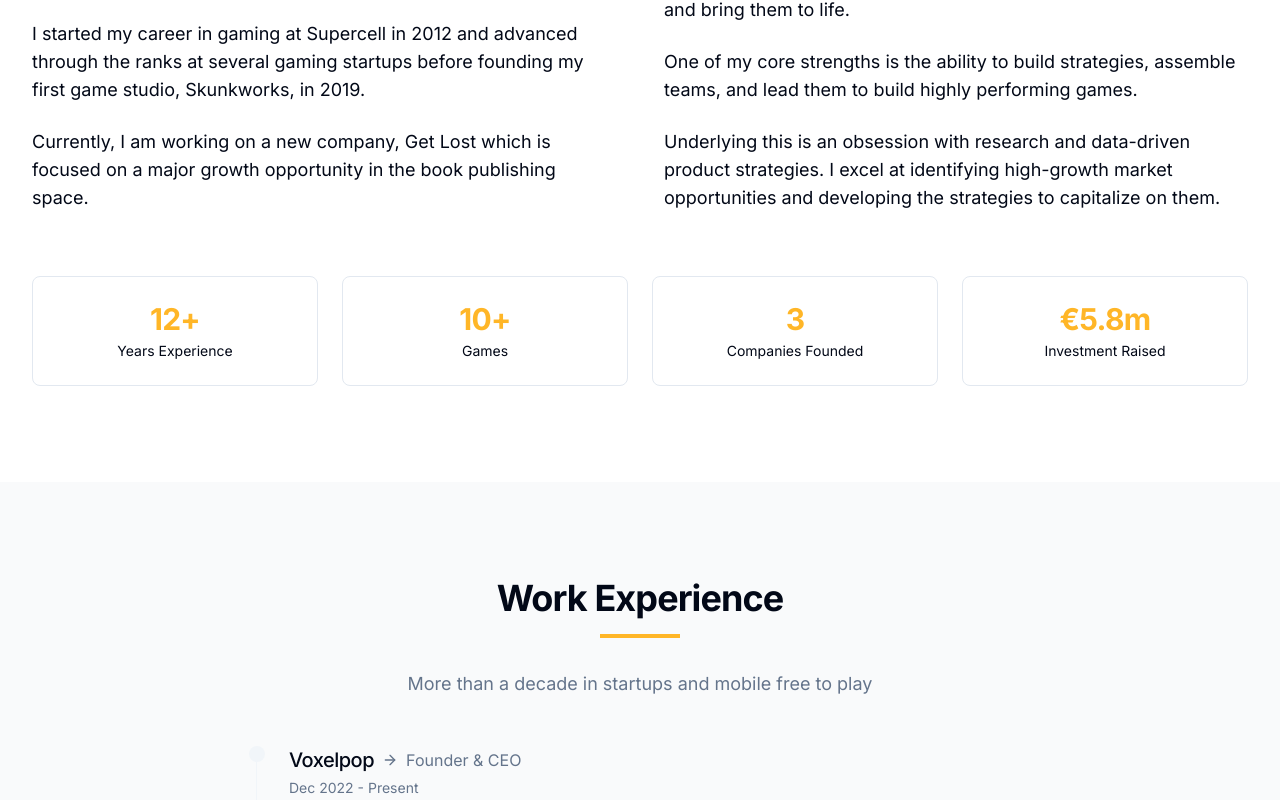
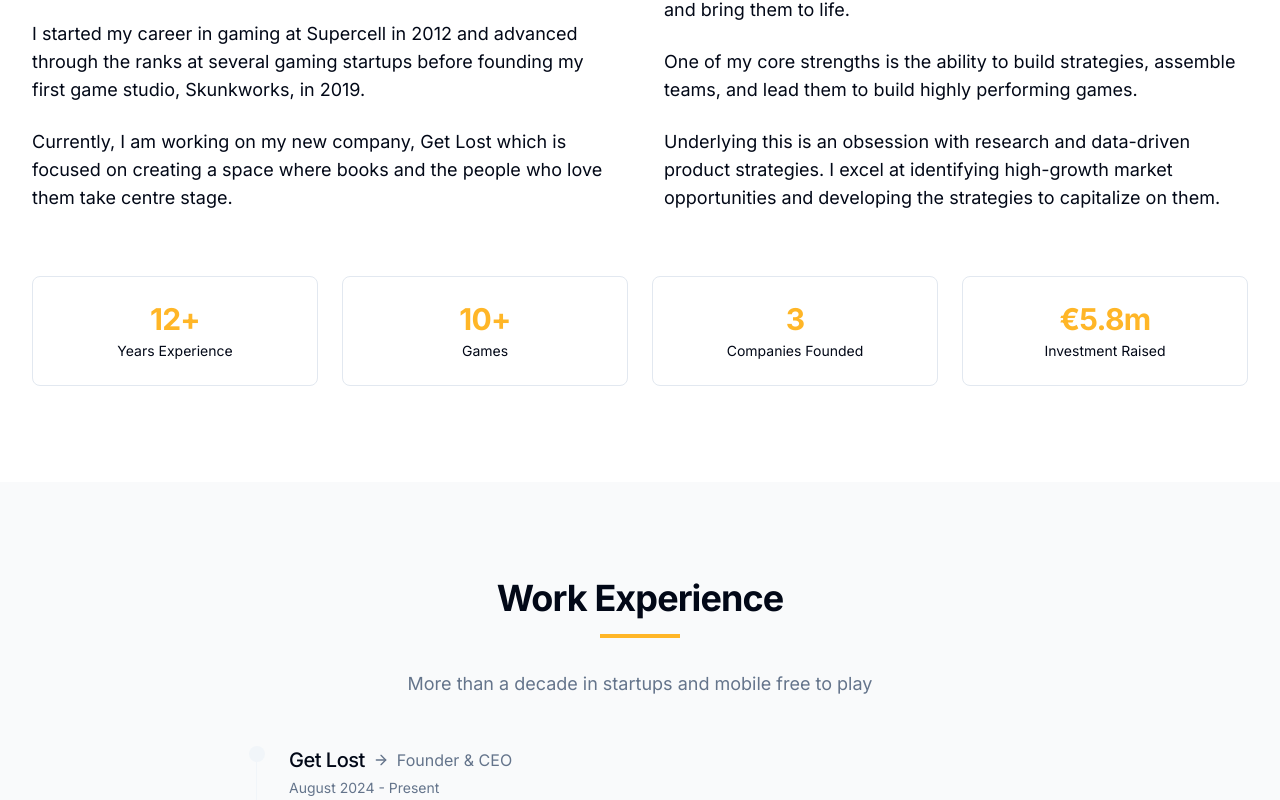
Before and after one commit to jecramer/cramer-crafted-canvas, a React (Vite) app: page / in a window 1280 px wide. Shown: the part 1120-1920 px from the top of the page. Built offline with nearby package versions, Linux system fonts and the light colour scheme.

Commit message:
Add new work experience
Add new job and update existing job timeline.

```diff
--- a/src/components/About.tsx
+++ b/src/components/About.tsx
@@ -1,3 +1,4 @@
+
 const About = () => {
   return <section id="about" className="section bg-white">
       <div className="container-custom">
@@ -10,7 +11,7 @@ const About = () => {
           <div className="space-y-6">
             <p className="text-lg">I have more than 12 years experience in the startups and the mobile game industry, having worked on popular titles such as Clash of Clans and The Walking Dead: No Man's Land, and founded three companies during that time.</p>
             <p className="text-lg">I started my career in gaming at Supercell in 2012 and advanced through the ranks at several gaming startups before founding my first game studio, Skunkworks, in 2019.</p>
-            <p className="text-lg">Currently, I am working on a new company, Get Lost which is focused on a major growth opportunity in the book publishing space.</p>
+            <p className="text-lg">Currently, I am working on my new company, Get Lost which is focused on creating a space where books and the people who love them take centre stage.</p>
           </div>
 
           <div className="space-y-6">
--- a/src/components/Experience.tsx
+++ b/src/components/Experience.tsx
@@ -1,8 +1,14 @@
+
 import { ArrowRight } from 'lucide-react';
 const experiences = [{
+  company: 'Get Lost',
+  role: 'Founder & CEO',
+  period: 'August 2024 - Present',
+  description: 'Get Lost is about creating a space where books and the people who love them take centre stage. A place where creators, readers, and communities can connect over stories and move away from the algorithms that dictate so much of our time online.'
+}, {
   company: 'Voxelpop',
   role: 'Founder & CEO',
-  period: 'Dec 2022 - Present',
+  period: 'Dec 2022 - Dec 2024',
   description: 'Founded Voxelpop based on extensive market research that revealed an underserved market segment of female players in the mobile strategy game segment. Raised angel investment from notable game investors and Business Finland.'
 }, {
   company: 'Dream Space',
```
